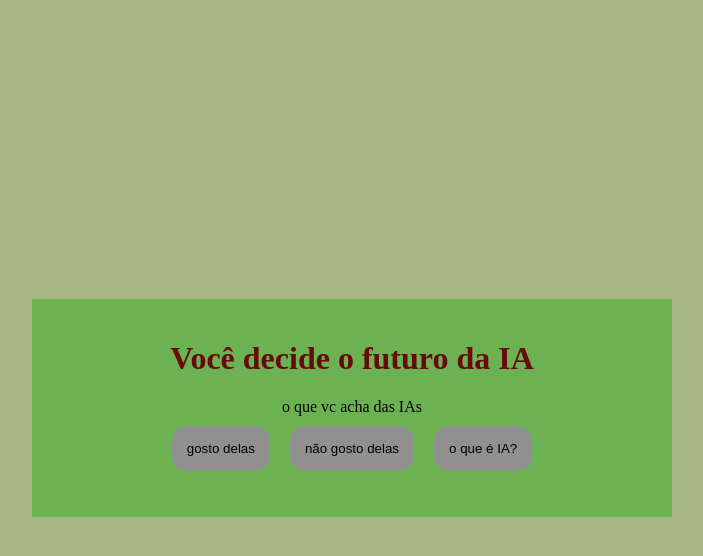
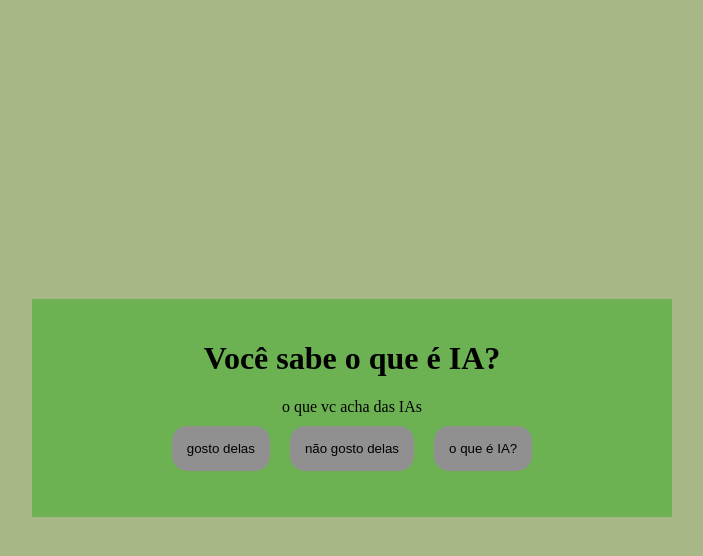
Before and after one commit to Eduardokorb2023/IAs, a plain HTML site: page index.html in a window 1280 px wide. Both pictures are taken after a click on the button "sim, vamos!". Shown: the whole page, without its empty margins (288-991 px from the left). Drawn offline with Linux system fonts and the light colour scheme.

Commit message:
Add files via upload

```diff
--- a/index.html
+++ b/index.html
@@ -8,7 +8,7 @@
 </head>
 <body>
     <div class="caixa-principal">
-        <h1>Você decide o futuro da IA</h1>
+        <h1>Você sabe o que é IA?</h1>
         <div class="caixa-perguntas"></div>
         <div class="caixa-alternativas"></div>
         <div class="caixa-resultado">
--- a/script.js
+++ b/script.js
@@ -139,3 +139,24 @@ function mostraResultado() {
 
 
 mostraPergunta();
+
+
+const h1 = document.querySelector('h1');
+const rootStyles = getComputedStyle(document.documentElement);
+
+const cores = [
+  rootStyles.getPropertyValue('--cor-destaque').trim(),
+  rootStyles.getPropertyValue('--cor-destaque2').trim(),
+  rootStyles.getPropertyValue('--cor-destaque3').trim(),
+  rootStyles.getPropertyValue('--cor-destaque4').trim(),
+  rootStyles.getPropertyValue('--cor-destaque5').trim()
+];
+console.log(cores);
+let indice = 0;
+
+document.querySelectorAll('button').forEach(botao => {
+  botao.addEventListener('click', () => {
+    indice = (indice + 1) % cores.length;
+    h1.style.color = cores[indice];
+  });
+});
--- a/style.css
+++ b/style.css
@@ -3,10 +3,10 @@
     --cor-principal: #1fa80d6d ;
     --cor-secundaria: #909090;
     --cor-destaque: #690a0a;
-    --cor-destaque2: #690a0a;
-    --cor-destaque3: #690a0a;
-    --cor-destaque4: #690a0a;
-    --cor-destaque5: #690a0a;
+    --cor-destaque2: #000000;
+    --cor-destaque3: #ffffff;
+    --cor-destaque4: #000000;
+    --cor-destaque5: #ffffff;
     --cor-texto: #000000;
 
 }
@@ -28,9 +28,12 @@ body {
     padding: 20px;
 }
 
-h1{
-    color: var(--cor-destaque);
+h1 {
+  color: var(--cor-destaque);
+  transition: color 0.3s ease;
 }
+
+
 
 button {
     margin: 10px;
@@ -42,7 +45,7 @@ button {
     transition: background-color 0.3s;
 }
 
-button:hover{
-    background-color: var(--cor-destaque);
+button:hover {
+    background-image: linear-gradient(to right, var(--cor-destaque), var(--cor-destaque2), var(--cor-destaque3), var(--cor-destaque4), var(--cor-destaque5));
     color: var(--cor-principal);
 }
```
